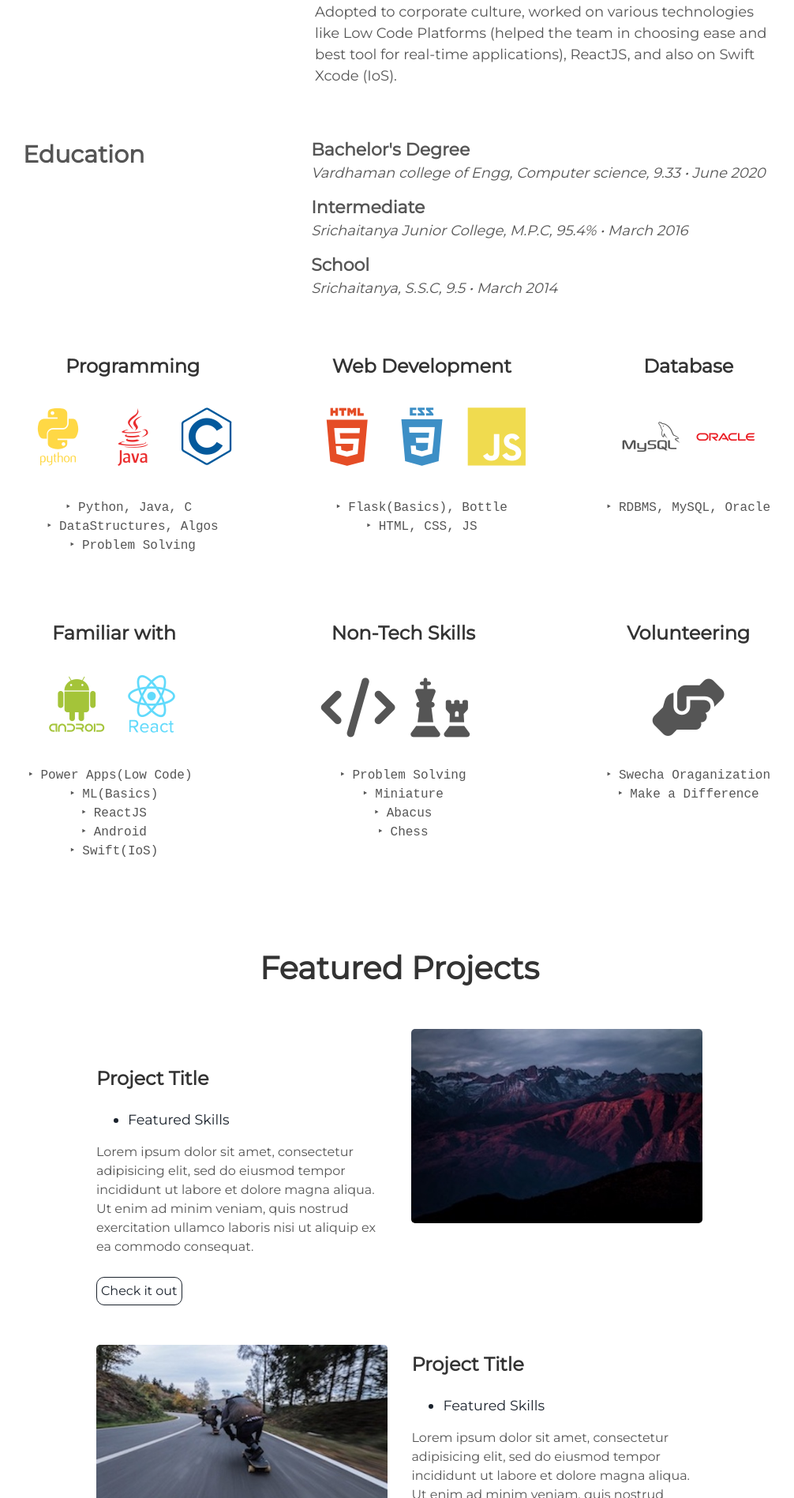
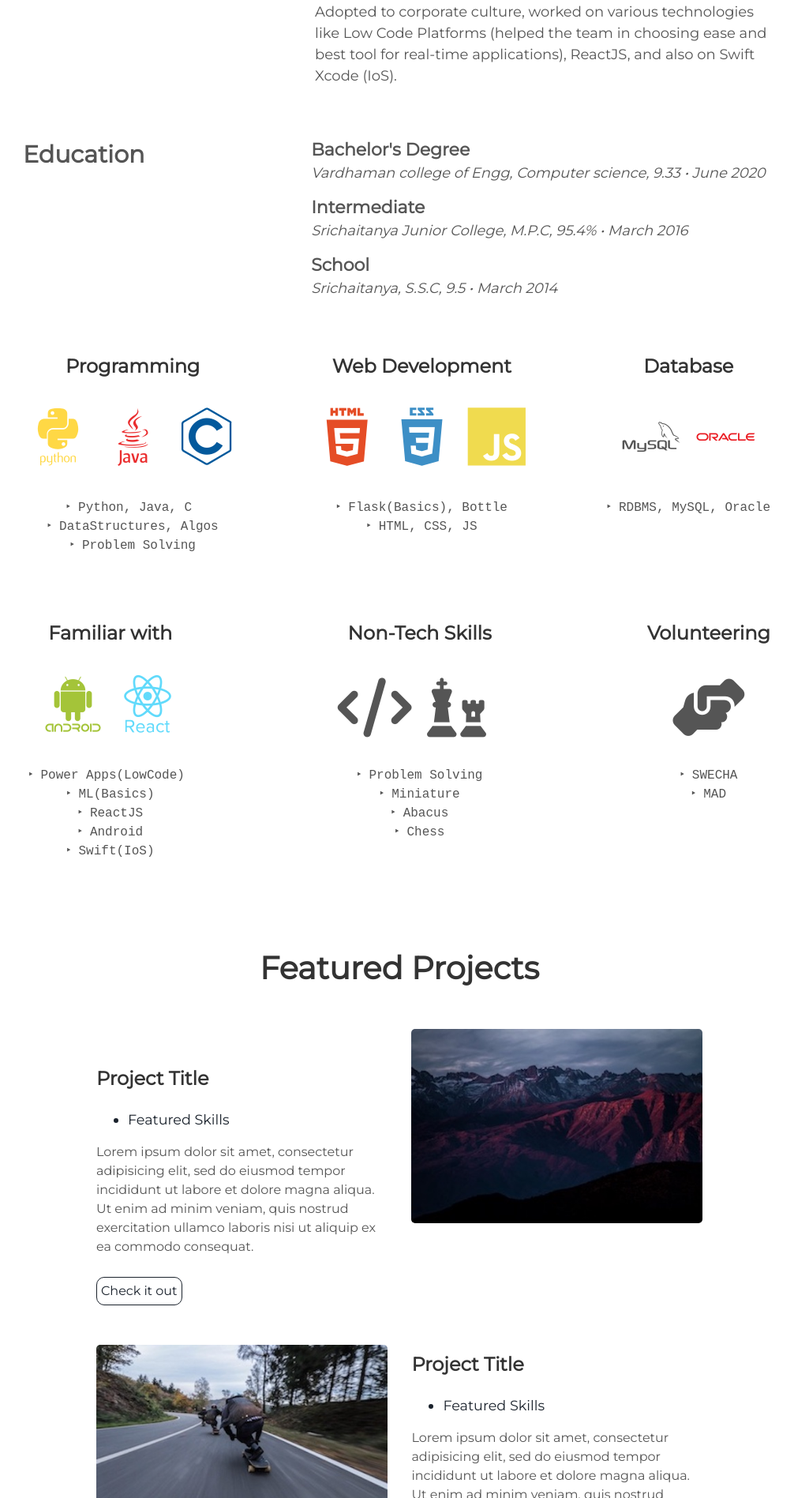
Before and after one commit to VasaviLagishetty/VasaviLagishetty.github.io, a Jekyll site: the page built from index.html, in a window 1280 px wide. Shown: the part 1326-3223 px from the top of the page at 79% size, without its empty margins (134-1140 px from the left). Built offline with Jekyll 4.4.1, drawn with Linux system fonts in a browser that asks for light colours; nearby versions of some CDN libraries.

Commit message:
Added Non-tech skills to profile

```diff
--- a/_includes/about.html
+++ b/_includes/about.html
@@ -85,7 +85,7 @@
       <h3>Familiar with</h3>
       <i class="devicon-android-plain-wordmark colored"></i>
       <i class="devicon-react-original-wordmark colored"></i>
-<pre>‣ Power Apps(Low Code)
+<pre>‣ Power Apps(LowCode)
 ‣ ML(Basics)
 ‣ ReactJS
 ‣ Android
@@ -104,7 +104,7 @@
 <div class="tech">
     <h3>Volunteering</h3>
     <i class="fas fa-hands-helping"></i>
-<pre>‣ Swecha Oraganization
-‣ Make a Difference</pre>
+<pre>‣ SWECHA
+‣ MAD</pre>
 </div>
 </div>
--- a/assets/css/main.css
+++ b/assets/css/main.css
@@ -3898,8 +3898,7 @@
 }
 
 .tech {
-	left : 50%;
-	margin-left: -25%;
+	margin: 0 auto;
 }
 .user {
 	text-align:center;
```
